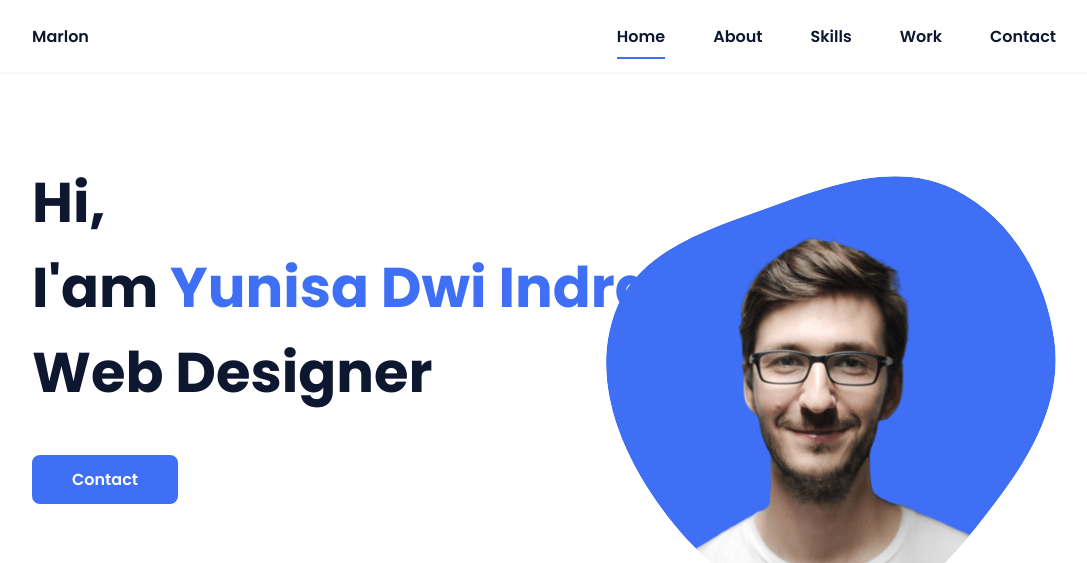
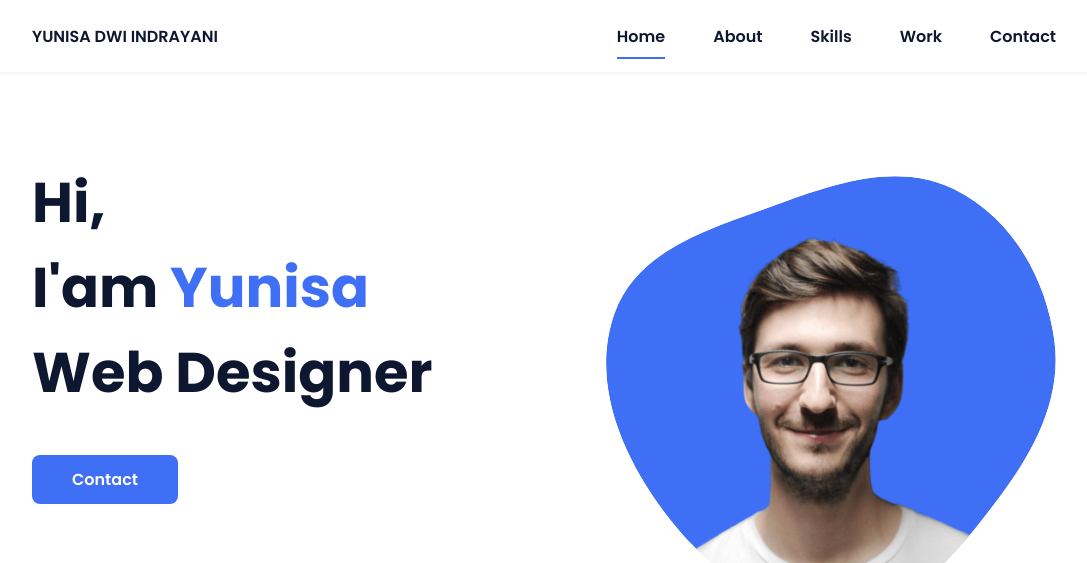
Before and after one commit to yunisadwi/Tugas-Pengembangan-Aplikasi-Web, a plain HTML site: page index.html in a window 1280 px wide. Shown: the top 563 px of the page, without its empty margins (96-1183 px from the left). Drawn offline with nearby package versions, Linux system fonts and the light colour scheme.

Commit message:
Update index.html

```diff
--- a/index.html
+++ b/index.html
@@ -16,7 +16,7 @@
         <header class="l-header">
             <nav class="nav bd-grid">
                 <div>
-                    <a href="#" class="nav__logo">Marlon</a>
+                    <a href="#" class="nav__logo">YUNISA DWI INDRAYANI</a>
                 </div>
 
                 <div class="nav__menu" id="nav-menu">
@@ -39,7 +39,7 @@
             <!--===== HOME =====-->
             <section class="home bd-grid" id="home">
                 <div class="home__data">
-                    <h1 class="home__title">Hi,<br>I'am <span class="home__title-color">Yunisa Dwi Indrayani</span><br> Web Designer</h1>
+                    <h1 class="home__title">Hi,<br>I'am <span class="home__title-color">Yunisa</span><br> Web Designer</h1>
 
                     <a href="#" class="button">Contact</a>
                 </div>
```
